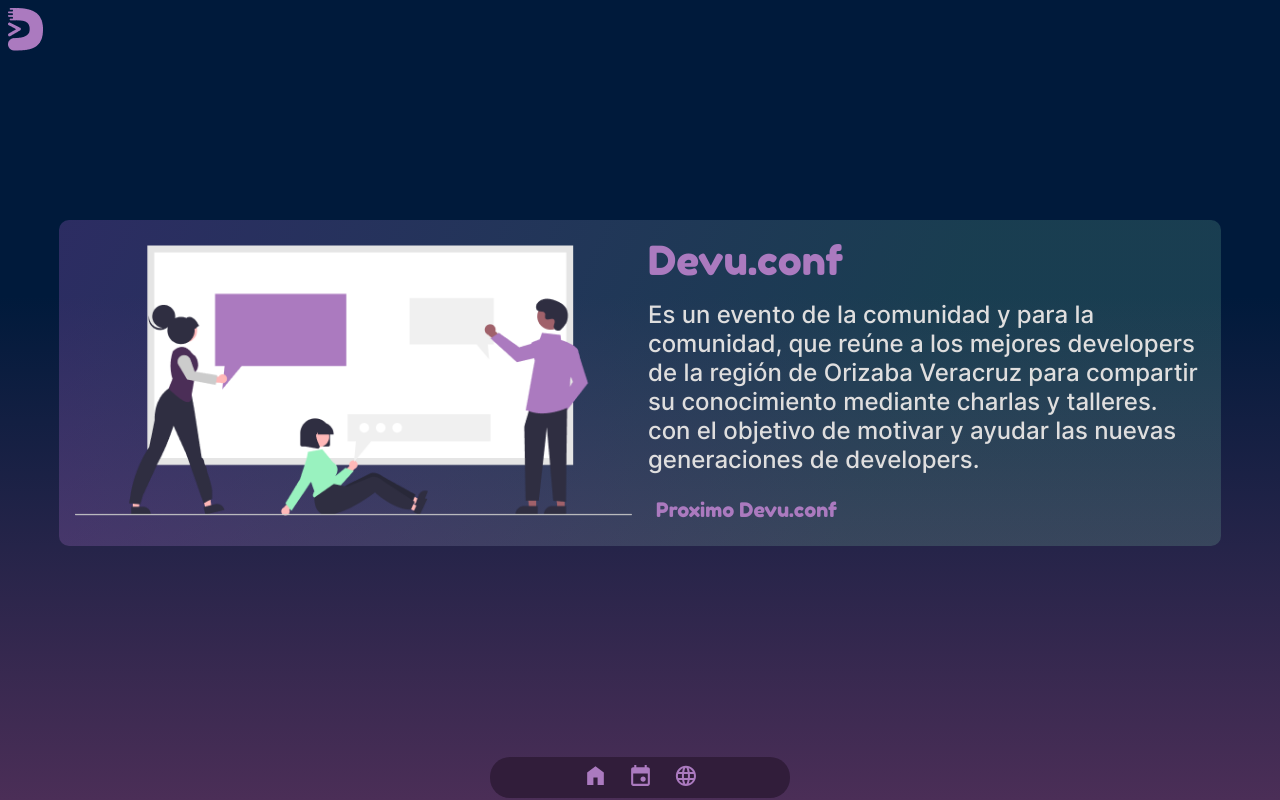
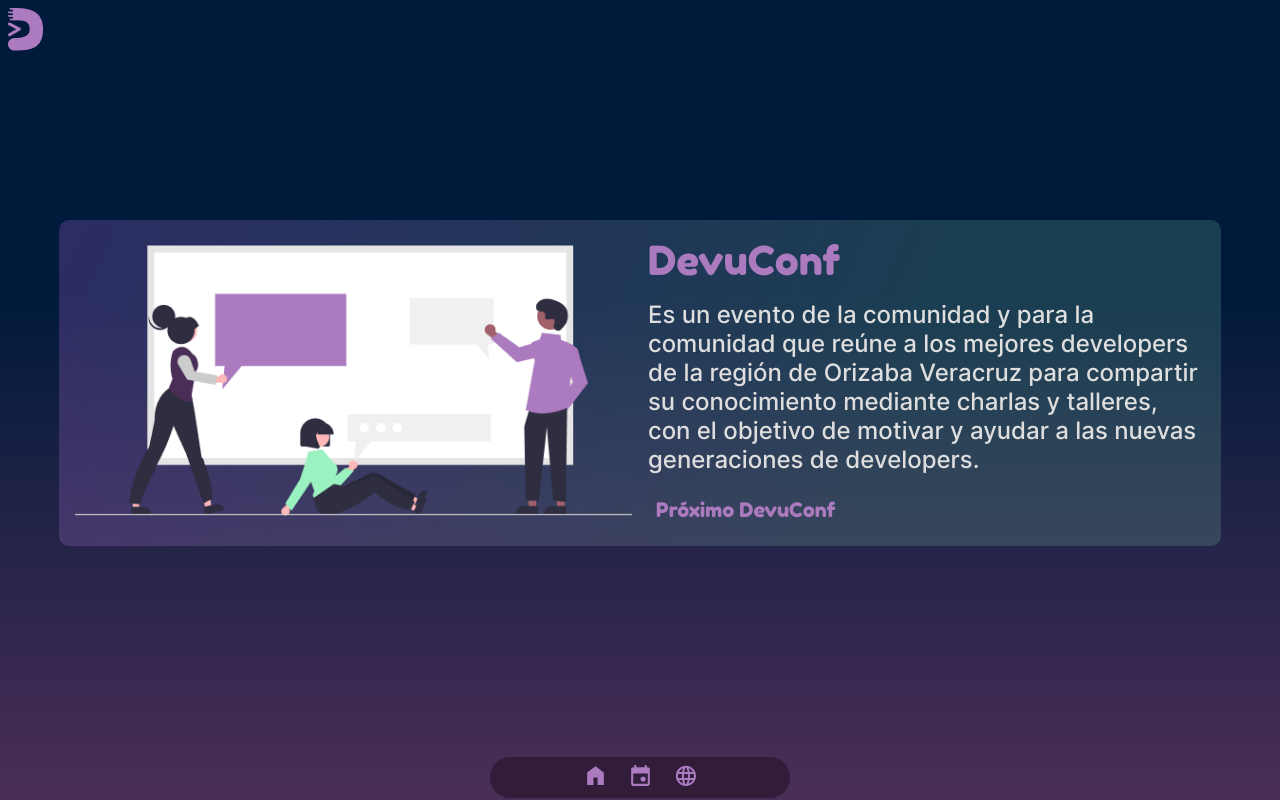
Before and after one commit to DevuCommunity/Devu-conf, a React (Vite) app: page /events in a window 1280 px wide. Built offline with nearby package versions, Linux system fonts and the light colour scheme.

Commit message:
fix: typos

```diff
--- a/src/pages/DevuEventsPage/DevuEventsPage.jsx
+++ b/src/pages/DevuEventsPage/DevuEventsPage.jsx
@@ -23,9 +23,9 @@ export const DevuEventsPage = () => {
         animate={{ opacity: 1 }}
       >
         <div id="EventsPage__group-wrapper">
-          <DescriptionEventCard imgUrl={"/assets/networking.png"} title={"Devu.conf"} description={'Es un evento de la comunidad y para la comunidad, que reúne a los mejores developers de la región de Orizaba Veracruz para compartir su conocimiento mediante charlas y talleres. con el objetivo de motivar y ayudar las nuevas generaciones de developers.'}>
+          <DescriptionEventCard imgUrl={"/assets/networking.png"} title="DevuConf" description={'Es un evento de la comunidad y para la comunidad que reúne a los mejores developers de la región de Orizaba Veracruz para compartir su conocimiento mediante charlas y talleres, con el objetivo de motivar y ayudar a las nuevas generaciones de developers.'}>
             <Button borderColor="purple" handleClick={handleClickDesc}>
-              Proximo Devu.conf
+              Próximo DevuConf
             </Button>
           </DescriptionEventCard>
         </div>
--- a/src/pages/DevuHomePage/components/Hero/Description.tsx
+++ b/src/pages/DevuHomePage/components/Hero/Description.tsx
@@ -6,7 +6,7 @@ export const Description = () => {
       <p style={{ display: "inline", fontFamily: "Inter" }}>
         es la comunidad abierta donde  desarrolladores y
         aficionados a la tecnología comparten su conocimiento y
-        brindan apoyo a quienes lo necesitan
+        brindan apoyo a quienes lo necesitan.
       </p>
     </div>
   );
--- a/src/pages/DevuHomePage/components/Hero/index.tsx
+++ b/src/pages/DevuHomePage/components/Hero/index.tsx
@@ -23,7 +23,7 @@ export const Hero = () => {
               <Button
                 variant="bordered"
                 borderColor="purple">
-                Proximo Devu.conf
+                Próximo DevuConf
               </Button>
             </Link>
           </div>
```
